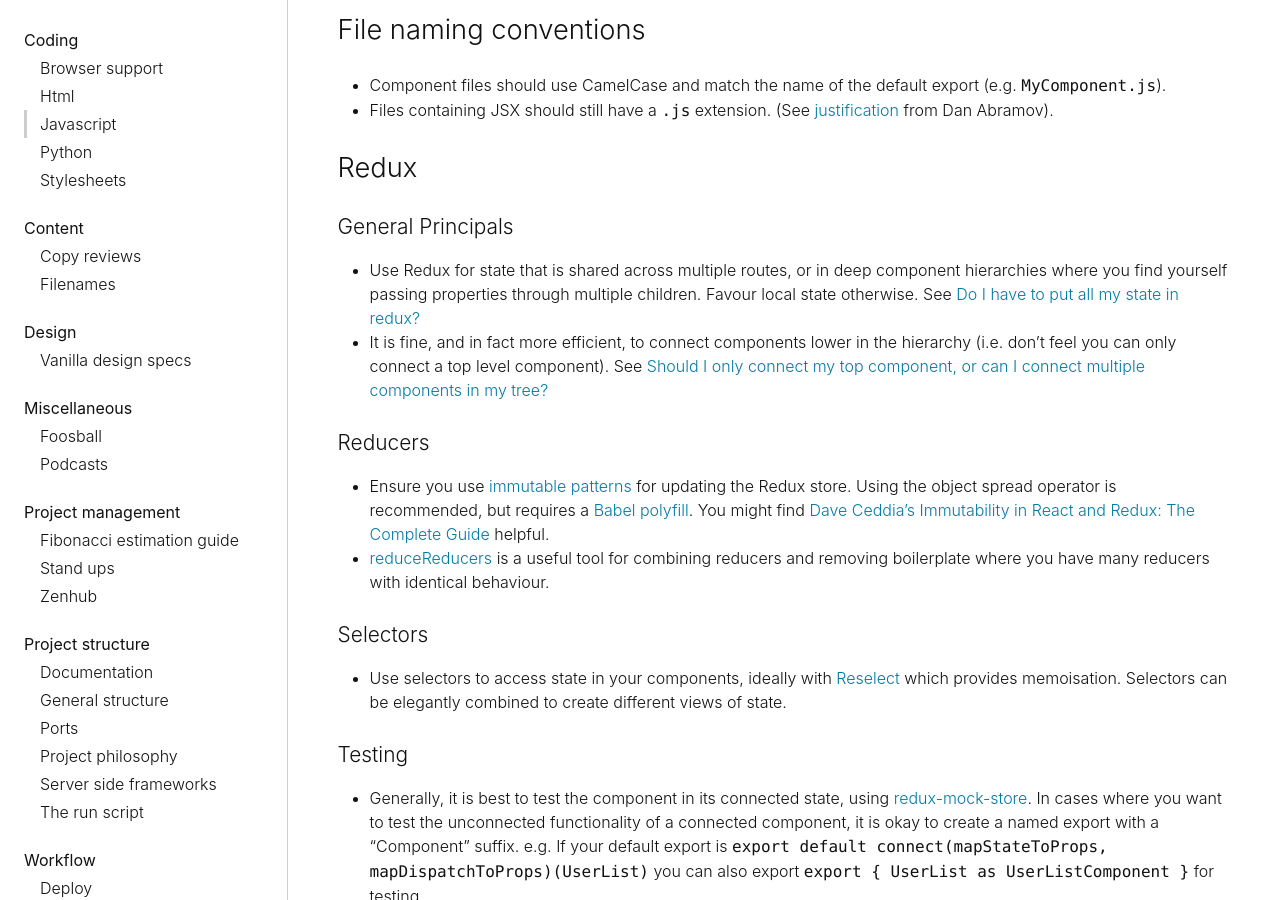
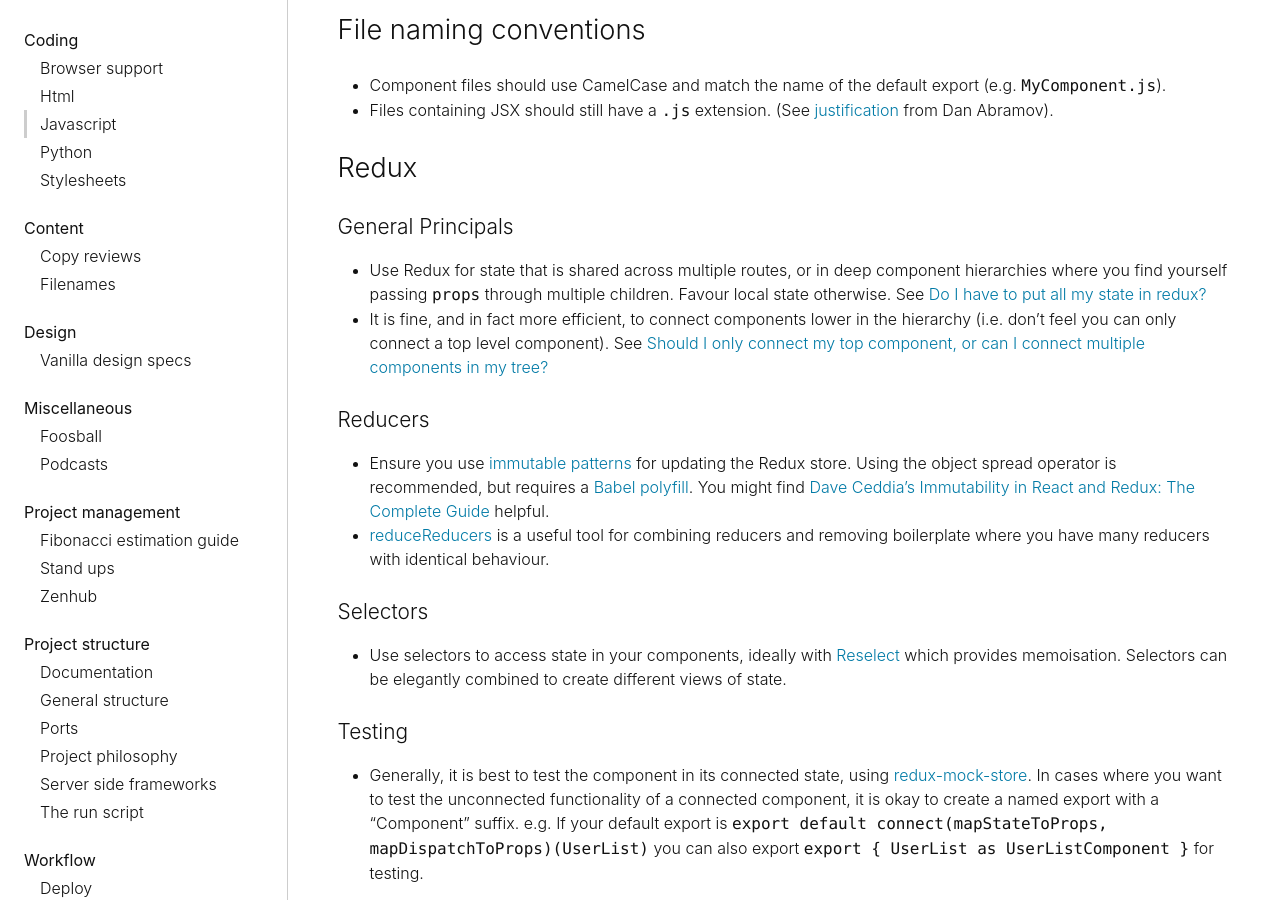
Before and after one commit to canonical-web-and-design/practices, a Jekyll site: the page built from coding/javascript.md, in a window 1280 px wide and 900 px high, scrolled down 2762 px. Built offline with Jekyll 4.4.1, drawn with Linux system fonts in a browser that asks for light colours; some web fonts are replaced.

Commit message:
Revert change from #158
`props` are a react domain concept, distinct from properties.

```diff
--- a/coding/javascript.md
+++ b/coding/javascript.md
@@ -86,7 +86,7 @@ If you'd like introduce a new library, or feel we should replace one of the abov
 
 #### General Principals
 
-* Use Redux for state that is shared across multiple routes, or in deep component hierarchies where you find yourself passing properties through multiple children. Favour local state otherwise. See [Do I have to put all my state in redux?](https://redux.js.org/faq/organizingstate#do-i-have-to-put-all-my-state-into-redux-should-i-ever-use-reacts-setstate)
+* Use Redux for state that is shared across multiple routes, or in deep component hierarchies where you find yourself passing `props` through multiple children. Favour local state otherwise. See [Do I have to put all my state in redux?](https://redux.js.org/faq/organizingstate#do-i-have-to-put-all-my-state-into-redux-should-i-ever-use-reacts-setstate)
 * It is fine, and in fact more efficient, to connect components lower in the hierarchy (i.e. don't feel you can only connect a top level component). See [Should I only connect my top component, or can I connect multiple components in my tree?](https://redux.js.org/faq/reactredux#should-i-only-connect-my-top-component-or-can-i-connect-multiple-components-in-my-tree)
 
 #### Reducers
```
